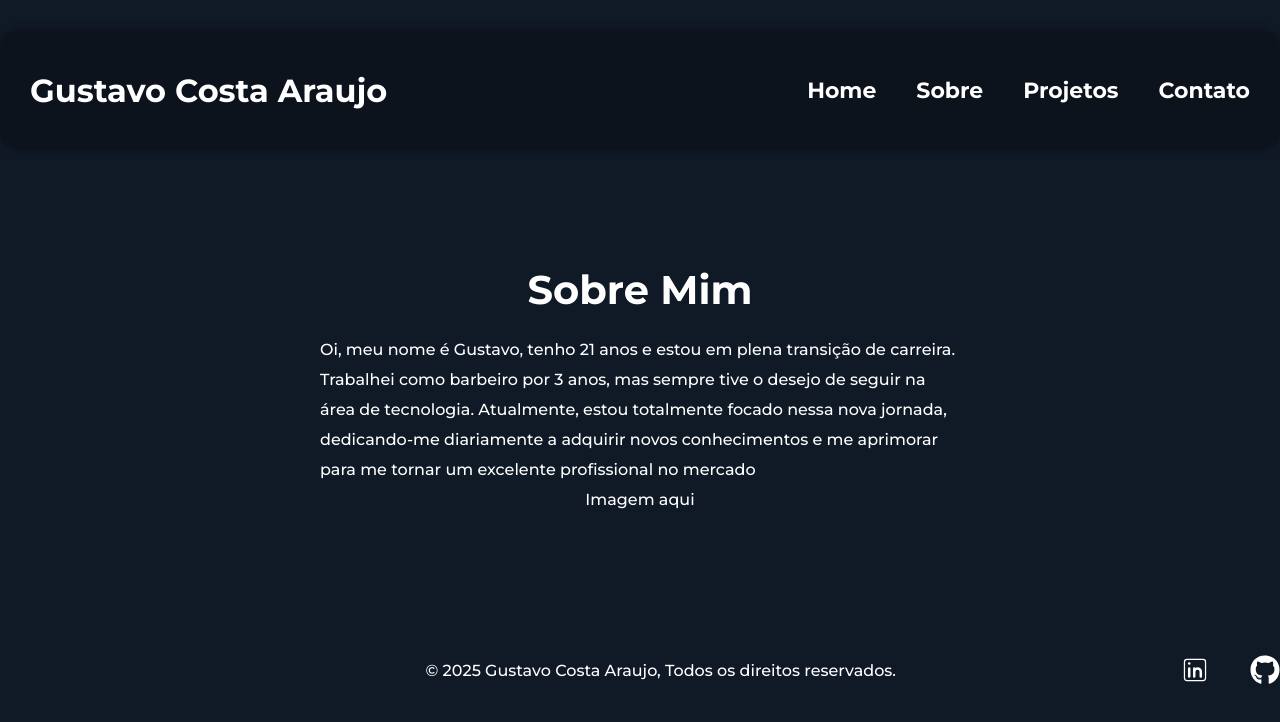
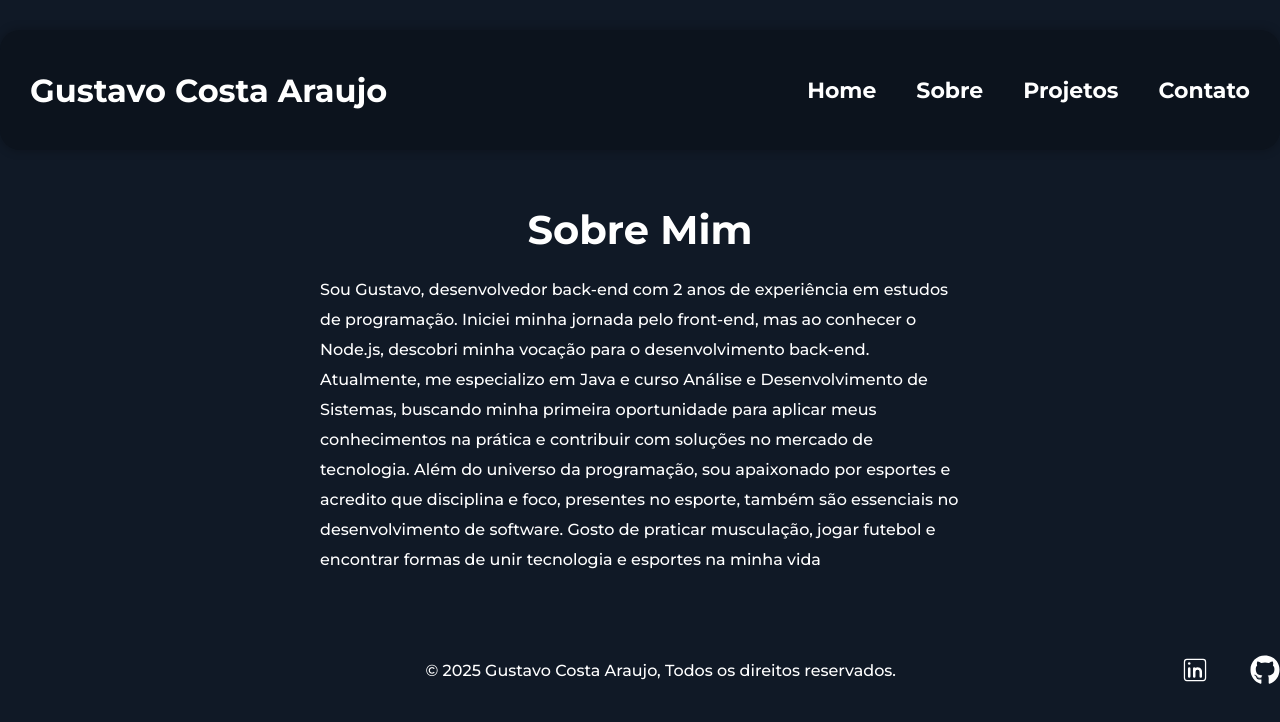
Before and after one commit to GuhDev0/Meu_Portifolio, a Next.js app: page /Sobre in a window 1280 px wide. Shown: the top 722 px of the page. Built offline with nearby package versions, Linux system fonts and the light colour scheme.

Commit message:
Atualizando o portifolio

```diff
--- a/app/Sobre/card/index.jsx
+++ b/app/Sobre/card/index.jsx
@@ -4,7 +4,7 @@ export default function Card(props){
     return(
         <div className={styles.card}>
             <div className={styles.container_img}>
-                Imagem aqui
+
             </div>
             <div>
                 <p></p>
--- a/app/Sobre/page.jsx
+++ b/app/Sobre/page.jsx
@@ -9,7 +9,9 @@ export default function sobre() {
                 <div className={styles.textSobreMim}>
                     <h3>Sobre Mim</h3>
                     <p>
-                    Oi, meu nome é Gustavo, tenho 21 anos e estou em plena transição de carreira. Trabalhei como barbeiro por 3 anos, mas sempre tive o desejo de seguir na área de tecnologia. Atualmente, estou totalmente focado nessa nova jornada, dedicando-me diariamente a adquirir novos conhecimentos e me aprimorar para me tornar um excelente profissional no mercado                   </p>
+                    Sou Gustavo, desenvolvedor back-end com 2 anos de experiência em estudos de programação. Iniciei minha jornada pelo front-end, mas ao conhecer o Node.js, descobri minha vocação para o desenvolvimento back-end. Atualmente, me especializo em Java e curso Análise e Desenvolvimento de Sistemas, buscando minha primeira oportunidade para aplicar meus conhecimentos na prática e contribuir com soluções no mercado de tecnologia.
+
+Além do universo da programação, sou apaixonado por esportes e acredito que disciplina e foco, presentes no esporte, também são essenciais no desenvolvimento de software. Gosto de praticar musculação, jogar futebol e encontrar formas de unir tecnologia e esportes na minha vida</p>
                     <div>
                         <div className={styles.tecnologias_container_card}>
                             <Card />
```
Also changed, not shown: app/home/page.jsx (+4 -4 lines).
